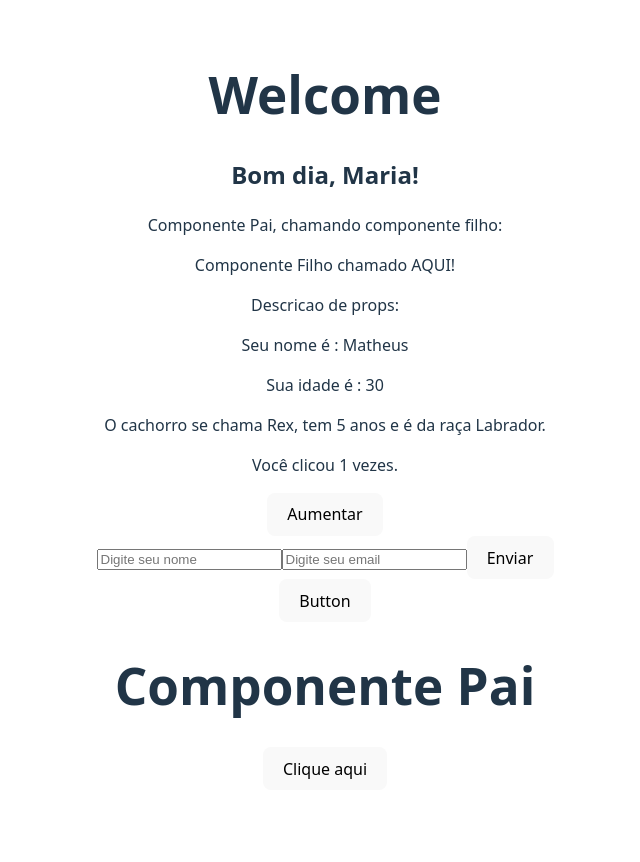
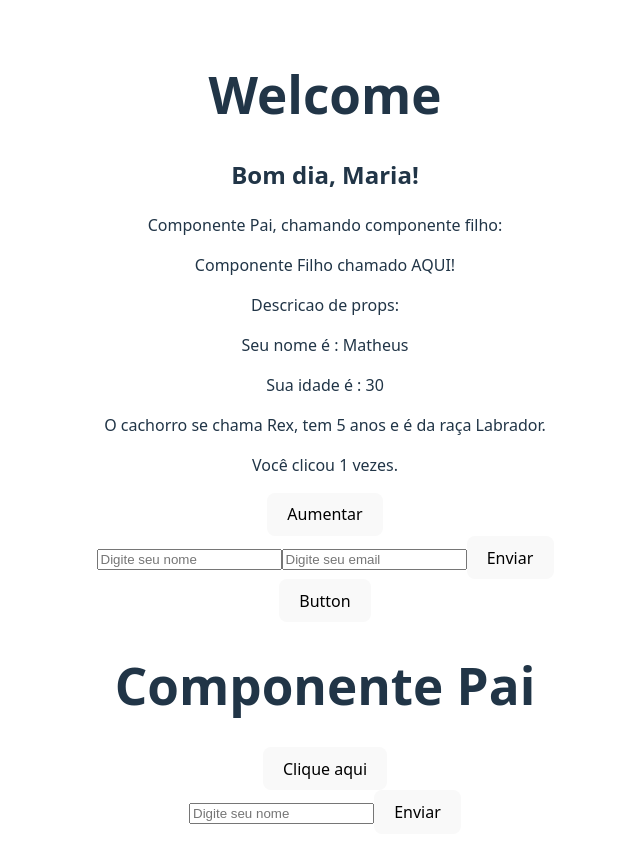
Before and after one commit to vitoriaferreirap/demo.react, a React (Vite) app in the folder 2_fundamentos/: page / in a window 1280 px wide. Shown: the top 862 px of the page, without its empty margins (315-955 px from the left). Before the commit the page ends 822 px from the top, so only its background shows below. Built offline with nearby package versions, Linux system fonts and the light colour scheme.

Commit message:
feat:enviando dados de forms

```diff
--- a/2_fundamentos/src/App.jsx
+++ b/2_fundamentos/src/App.jsx
@@ -4,6 +4,7 @@ import Button from './assets/components/Button.jsx';
 import Cachorro from './assets/components/Cachorro.jsx';
 import Counter from './assets/components/Counter.jsx';
 import Descricao from './assets/components/Descricao.jsx';
+import Form from './assets/components/form.jsx';
 import Pai from './assets/components/Pai.jsx';
 import PaiFunction from './assets/components/PaiFunction.jsx';
 import UserInfoForm from './assets/components/UserInfoForm.jsx';
@@ -37,8 +38,11 @@ function App() {
             {/*eventos de click */}
             <Button />
 
-            {/*Paddando funcoes de manupulacoes de eventos */}
+            {/*passando funcoes por props */}
             <PaiFunction />
+
+            {/*enviando dados do formulário */}
+            <Form />
         </>
     );
 }
--- /dev/null
+++ b/2_fundamentos/src/assets/components/Form.jsx
@@ -0,0 +1,31 @@
+
+import { useState } from 'react';
+
+const Form = () => {
+    // gerenciar o estado do input
+    const [value, setValue] = useState("");
+
+    const handleSubmit = (e) => {
+
+        /**
+         * manipulacao de dados
+         * validacao
+         * ENVIO de forms ao servidor pela api
+         * loading
+         * faz chamada da funcao de mensagens de erro/bem sucedido
+         */
+
+        e.preventDefault();
+        console.log("Formulário enviado", value);
+    }
+
+    return (
+        <form onSubmit={handleSubmit}>
+            {/* onChange -> dispara uma função toda vez que o valor do input mudar */}
+            <input type="text" value={value} onChange={e => setValue(e.target.value)} placeholder="Digite seu nome" />
+            <button type="submit">Enviar</button>
+        </form>
+    )
+}
+
+export default Form
```
